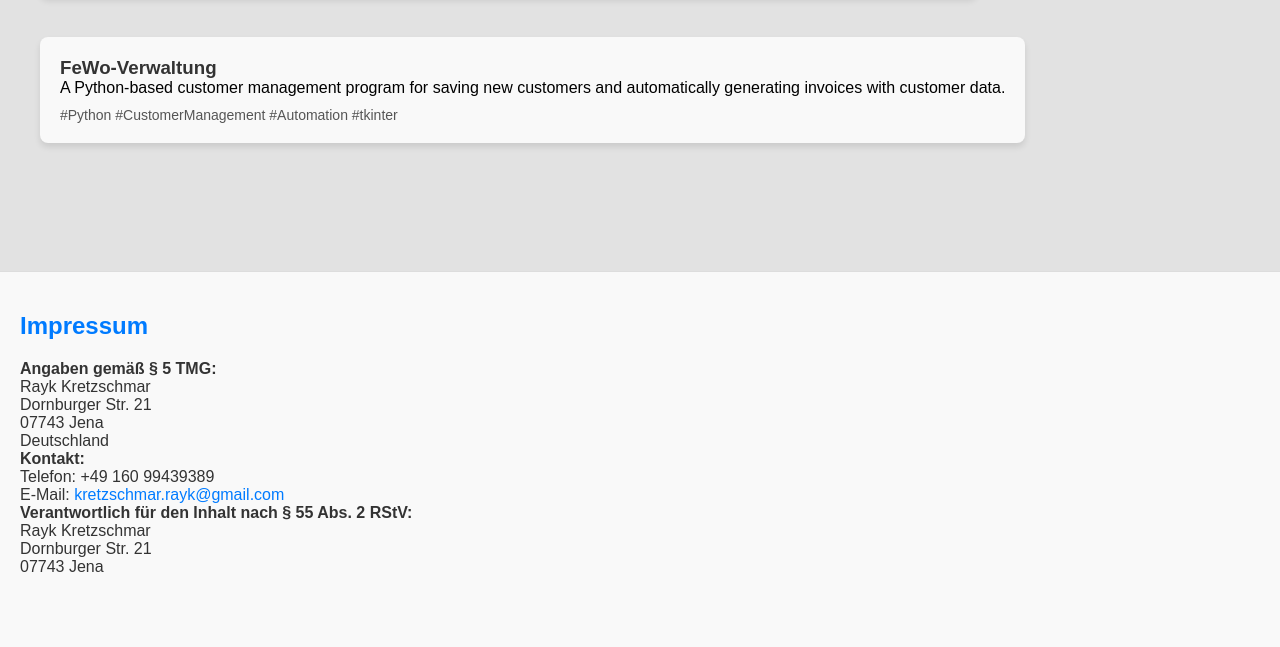
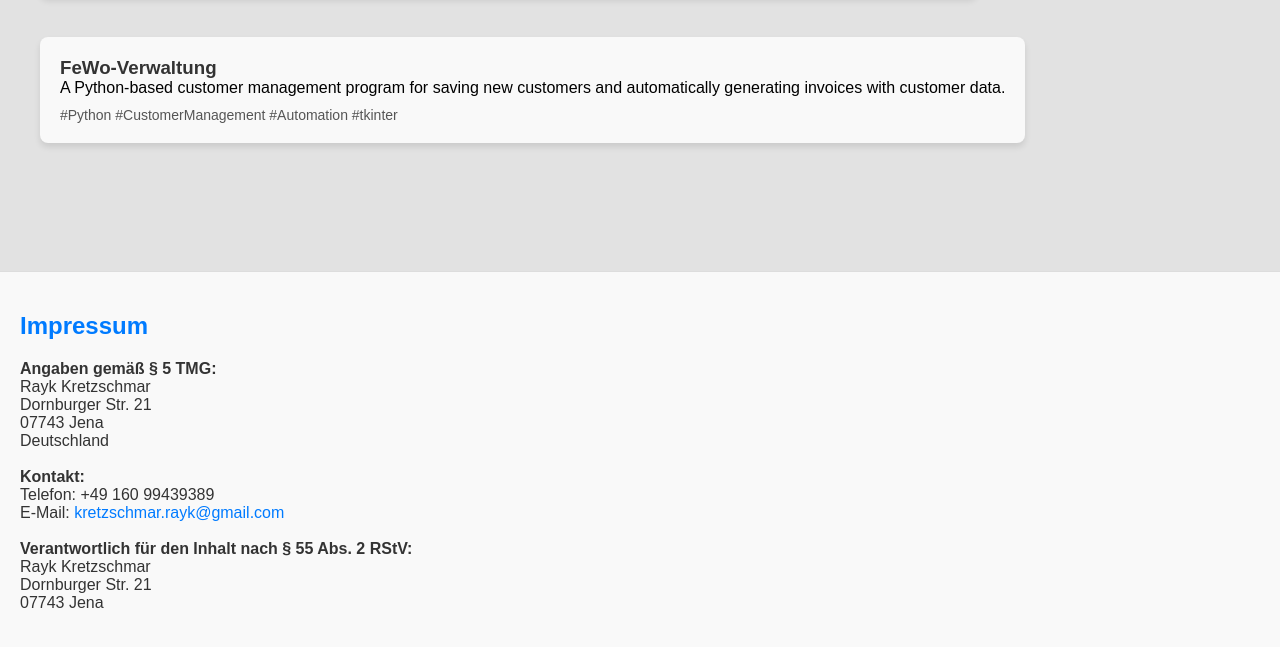
Before and after one commit to RaykKretzschmar/raykkretzschmar.github.io, a plain HTML site: page index.html in a window 1280 px wide. Shown: the part 1329-1976 px from the top of the page. Drawn offline with nearby package versions, Linux system fonts and the light colour scheme.

Commit message:
add line breaks to impressum

```diff
--- a/index.html
+++ b/index.html
@@ -122,10 +122,10 @@
             Dornburger Str. 21<br>
             07743 Jena<br>
             Deutschland</p>
-        <p><strong>Kontakt:</strong><br>
+        <p><br><strong>Kontakt:</strong><br>
             Telefon: +49 160 99439389<br>
             E-Mail: <a href="mailto:kretzschmar.rayk@gmail.com">kretzschmar.rayk@gmail.com</a></p>
-        <p><strong>Verantwortlich für den Inhalt nach § 55 Abs. 2 RStV:</strong><br>
+        <p><br><strong>Verantwortlich für den Inhalt nach § 55 Abs. 2 RStV:</strong><br>
             Rayk Kretzschmar<br>
             Dornburger Str. 21<br>
             07743 Jena</p>
```
